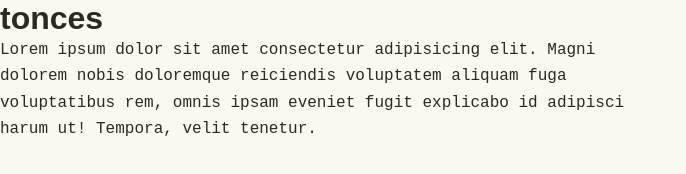
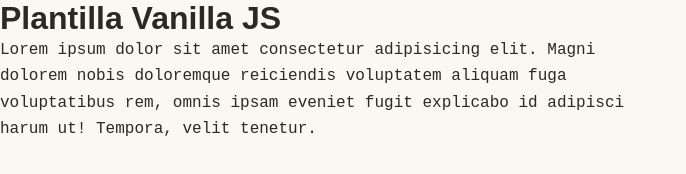
Before and after one commit to dothedada/boilerplate, a website built with webpack: page src/index.html in a window 1280 px wide. Shown: the whole page, without its empty margins (0-686 px from the left). Built offline with nearby package versions, Linux system fonts and the light colour scheme.

```diff
--- a/src/index.html
+++ b/src/index.html
@@ -11,8 +11,6 @@
         <meta name="”robots”" content="index, follow" />
         <meta name="author" content="Miguel Mejía" />
         <meta name="copyright" content="Miguel Mejía, 2024" />
-
-		<style></style>
 
         <link
             rel="apple-touch-icon"
@@ -50,7 +48,7 @@
         <meta property="og:image" content="" />
     </head>
     <body>
-        <h1>tonces</h1>
+        <h1>Plantilla Vanilla JS</h1>
         <p>
             Lorem ipsum dolor sit amet consectetur adipisicing elit. Magni
             dolorem nobis doloremque reiciendis voluptatem aliquam fuga
```
Also changed, not shown: 1 other file.
